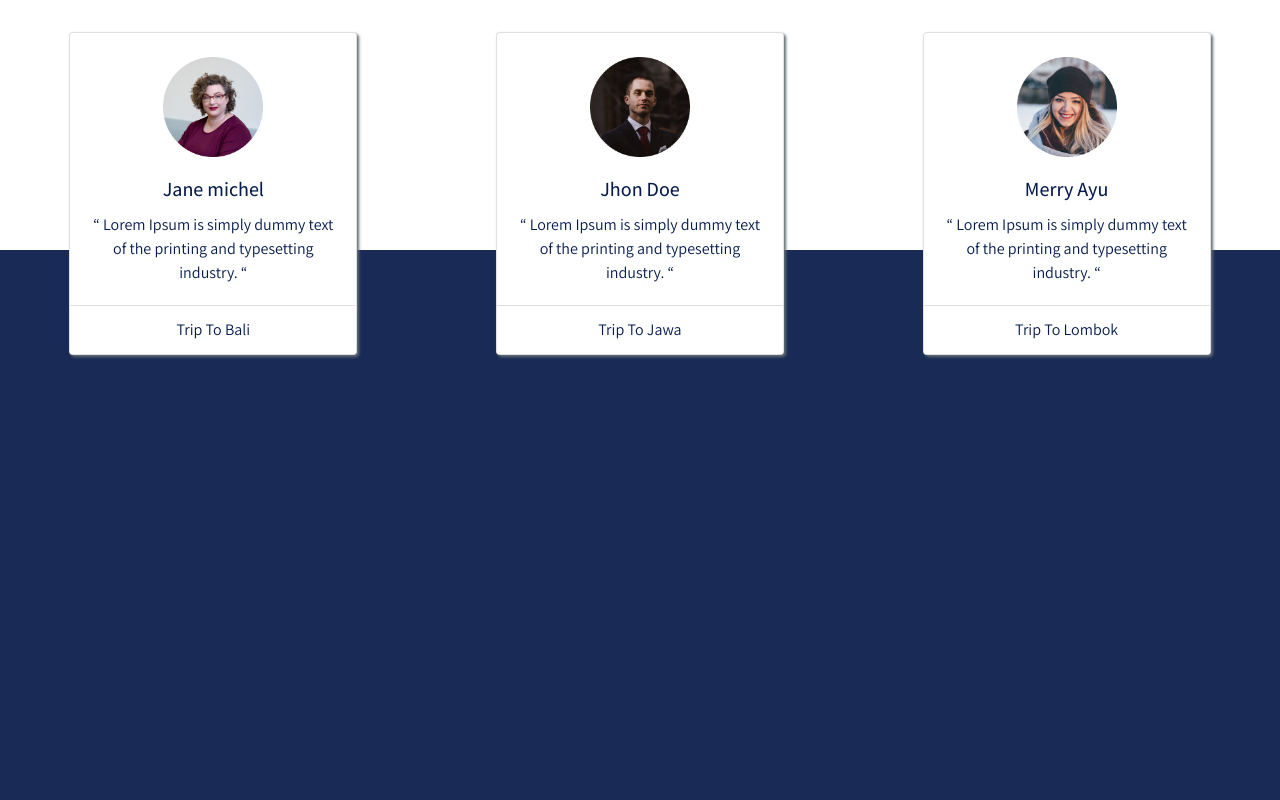
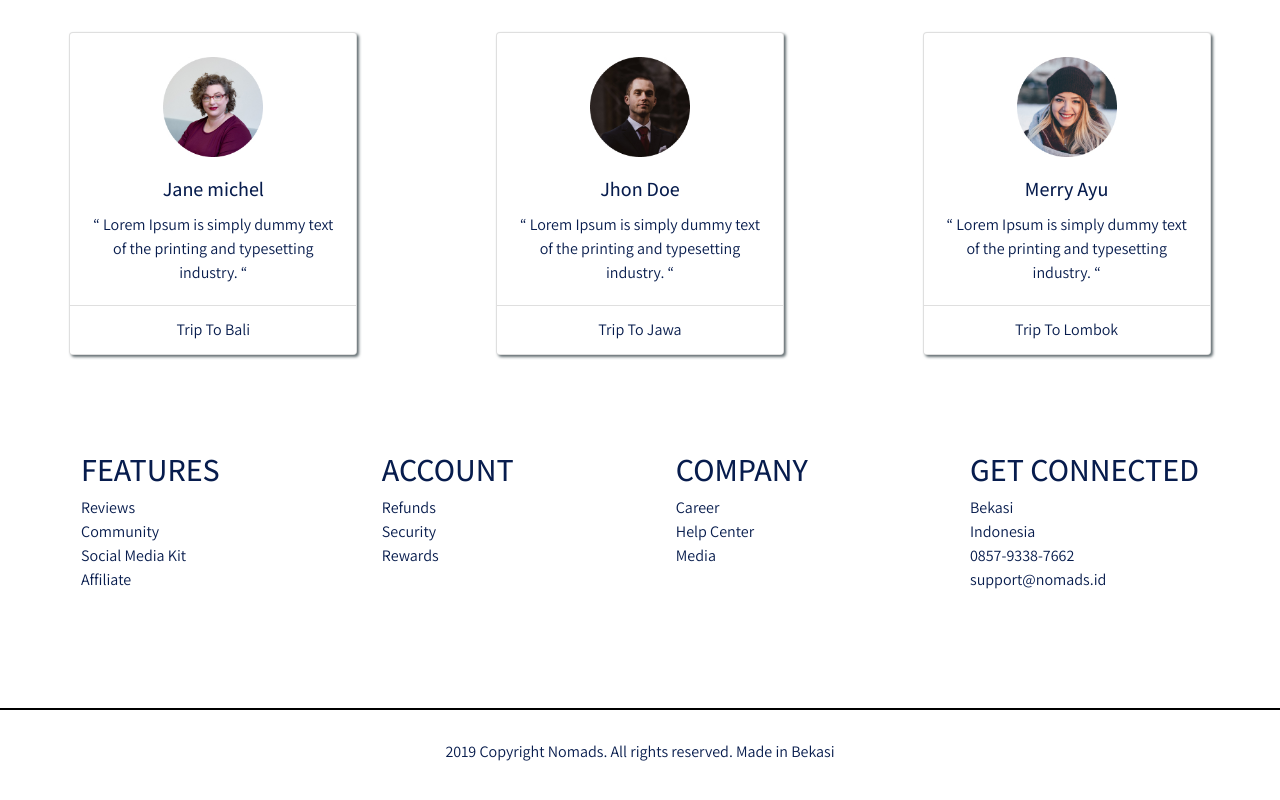
Before and after one commit to Robi-Nurhidayat/nomads-fullstack, a plain HTML site: page index.html in a window 1280 px wide. Shown: the part 1855-2655 px from the top of the page. Before the commit the page ends 2489 px from the top, so only its background shows below. Drawn offline with nearby package versions, Linux system fonts and the light colour scheme; a web font is replaced by a local one.

Commit message:
membuat footer

```diff
--- a/frontend/styles/main.scss
+++ b/frontend/styles/main.scss
@@ -267,3 +267,29 @@ main {
         }
     }
 }
+
+
+// footer
+.section-footer-container {
+    width: 100%;
+    height: 550px;
+    background-color: white;
+    padding-top: 200px;
+
+    .content-footer {
+        display: flex;
+        justify-content: space-around;
+    }
+
+    .copyright {
+        border-top: 2px solid black;
+        display: flex;
+        justify-content: center;
+        margin-top: 100px;
+        box-sizing: border-box;
+        p{
+            box-sizing: border-box;
+            padding-top: 30px;
+        }
+    }
+}
--- a/index.html
+++ b/index.html
@@ -184,7 +184,54 @@
         </div>
     </div>
 
-    <br><br><br><br><br><br><br><br><br><br><br><br><br><br><br><br>
+
+    <footer class="section-footer-container">
+      <div class="content-footer">
+        <div class="section-features">
+          <h2>FEATURES</h2>
+          <ul class="list-unstyled">
+            <li>Reviews</li>
+            <li>Community</li>
+            <li>Social Media Kit</li>
+            <li>Affiliate</li>
+          </ul>
+        </div>
+
+        <div class="section-account">
+          <h2>ACCOUNT</h2>
+          <ul class="list-unstyled">
+            <li>Refunds</li>
+            <li>Security</li>
+            <li>Rewards</li>
+          </ul>
+        </div>
+
+        <div class="section-company">
+          <h2>COMPANY</h2>
+          <ul class="list-unstyled">
+            <li>Career</li>
+            <li>Help Center</li>
+            <li>Media</li>
+          </ul>
+        </div>
+
+        <div class="section-get-connected">
+          <h2>GET CONNECTED</h2>
+          <ul class="list-unstyled">
+            <li>Bekasi</li>
+            <li>Indonesia</li>
+            <li>0857-9338-7662</li>
+            <li>support@nomads.id</li>
+          </ul>
+        </div>
+      </div>
+
+      <div class="copyright">
+        <p>2019 Copyright Nomads. All rights reserved. Made in Bekasi</p>
+      </div>
+    </footer>
+
+
 
 
 
```
Also changed, not shown: frontend/styles/main.css, 1 other file.
